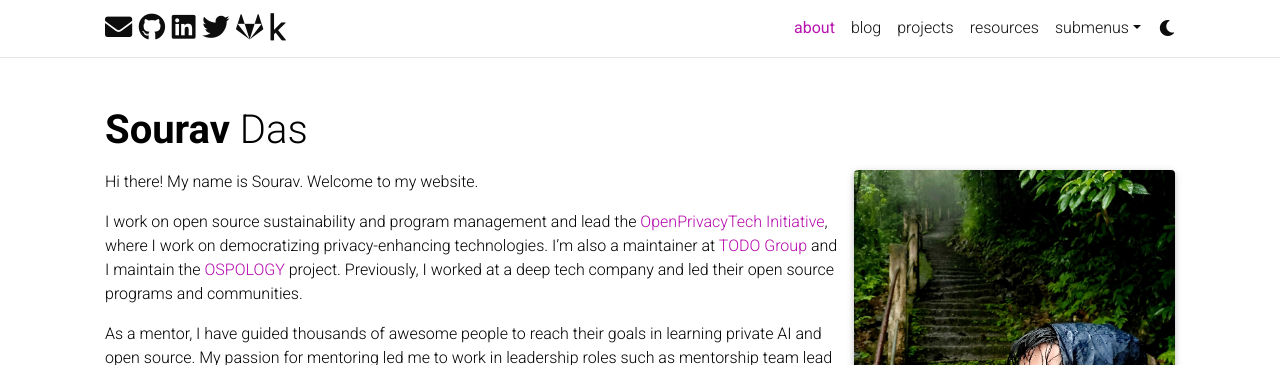
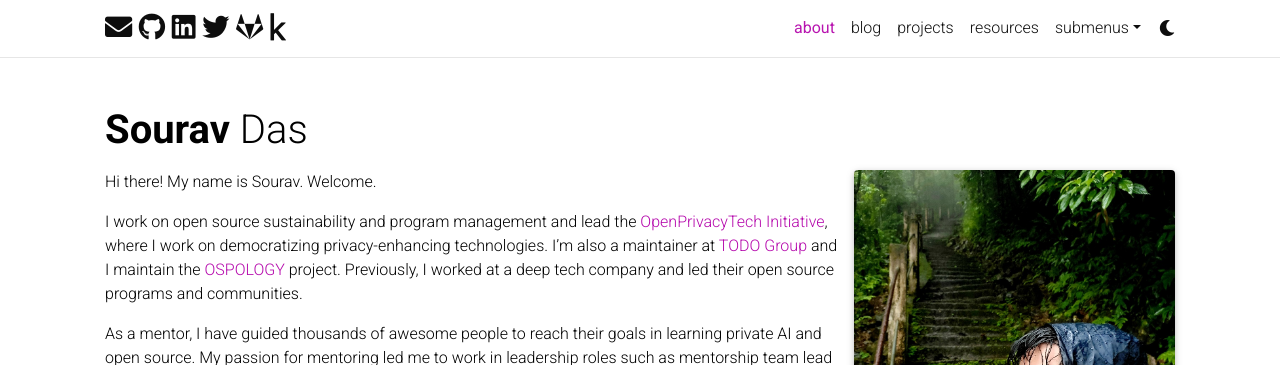
Before and after one commit to souravcipher/souravcipher.github.io, a Jekyll site: the page built from _pages/about.md, in a window 1280 px wide. Shown: the top 365 px of the page. Built offline with Jekyll 4.4.1, drawn with Linux system fonts in a browser that asks for light colours; full-size pictures stand in for the smaller copies a plugin makes; emoji names are drawn with the system emoji font; comment, search, counter and statistics services are not loaded; a style sheet for code colours, icons or effects is not loaded.

Commit message:
Update about.md

```diff
--- a/_pages/about.md
+++ b/_pages/about.md
@@ -19,7 +19,7 @@ selected_papers: false # includes a list of papers marked as "selected={true}"
 social: false  # includes social icons at the bottom of the page
 ---
 
-Hi there! My name is Sourav. Welcome to my website.
+Hi there! My name is Sourav. Welcome.
 
 I work on open source sustainability and program management and lead the [OpenPrivacyTech Initiative](https://github.com/openprivacytech), where I work on democratizing privacy-enhancing technologies. I'm also a maintainer at [TODO Group](https://todogroup.org/) and I maintain the [OSPOLOGY](https://github.com/todogroup/ospology) project. Previously, I worked at a deep tech company and led their open source programs and communities.
 
```
